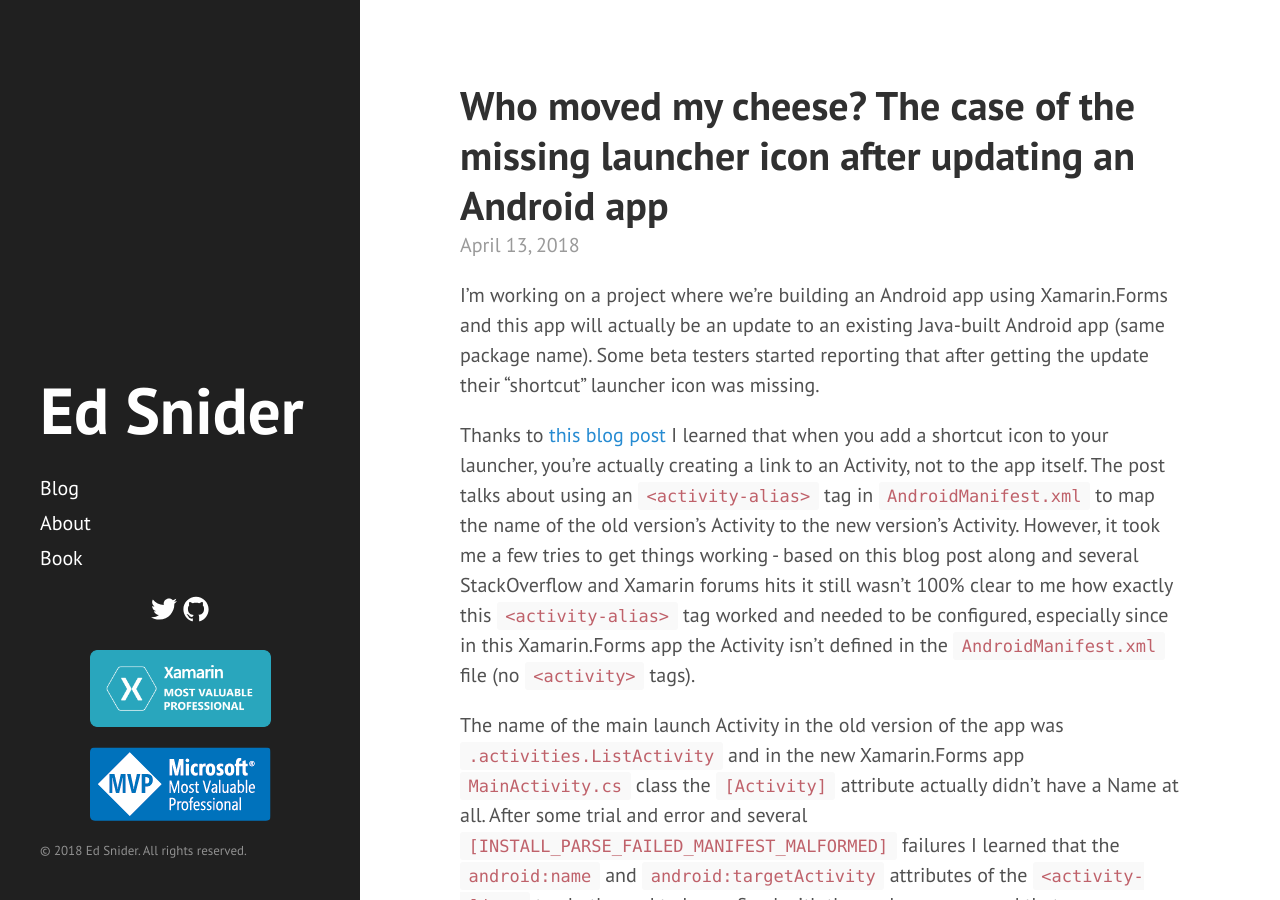
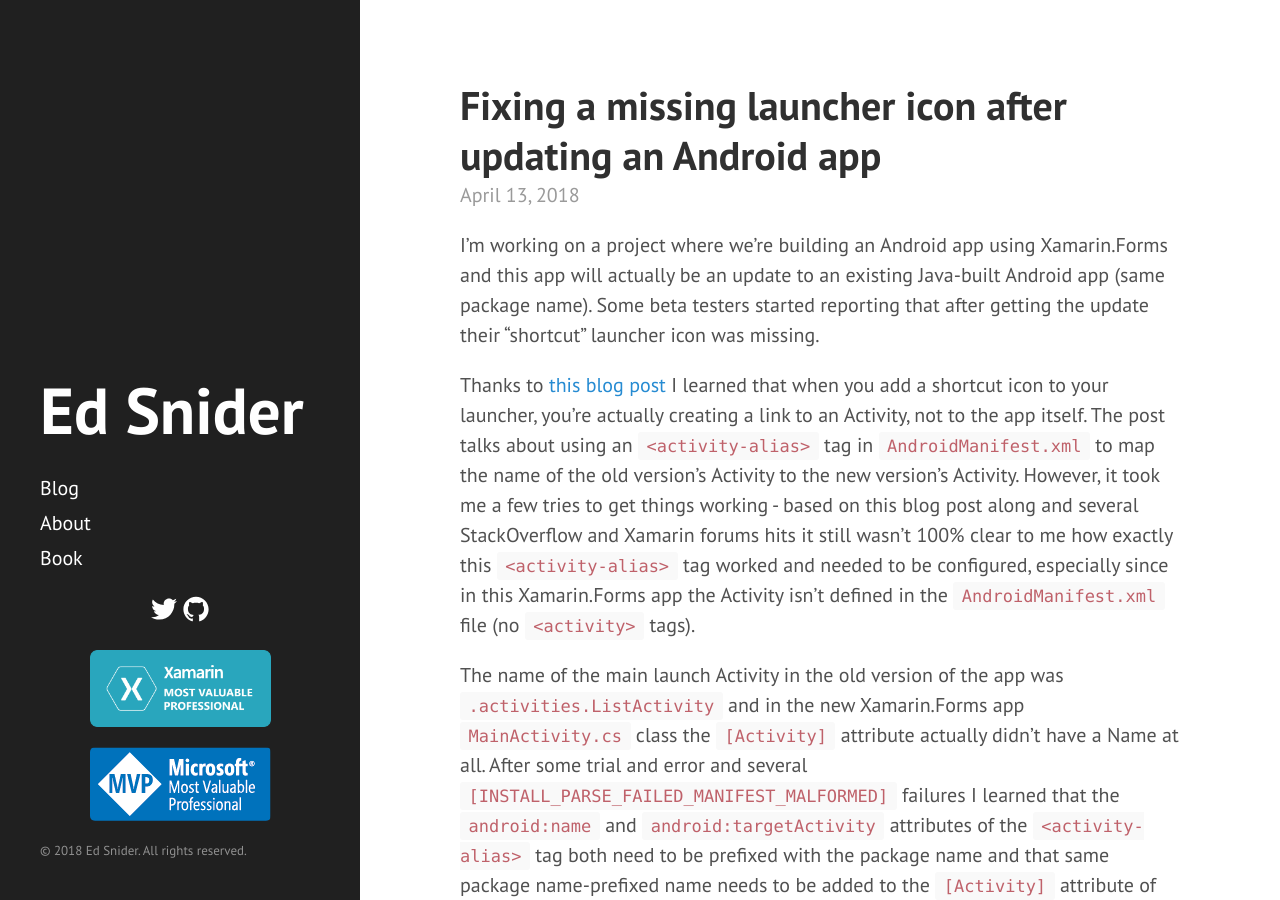
Before and after one commit to edsnider/edsnider.github.io, a Jekyll site: the page built from _posts/2018-04-13-fixing-a-missing-android-launcher-icon.markdown, in a window 1280 px wide and 900 px high. Built offline with Jekyll 4.4.1, drawn with Linux system fonts in a browser that asks for light colours; part of the change alters nothing that is shown.

Commit message:
updated post title and url

```diff
--- a/_posts/2018-04-13-who-moved-my-cheese-the-case-of-the-missing-android-launcher-icon.markdown
+++ b/_posts/2018-04-13-fixing-a-missing-android-launcher-icon.markdown
@@ -1,6 +1,7 @@
 ---
 layout: post
-title:  "Who moved my cheese? The case of the missing launcher icon after updating an Android app"
+title:  "Fixing a missing launcher icon after updating an Android app"
+redirect_from: /2018/04/13/who-moved-my-cheese-the-case-of-the-missing-android-launcher-icon
 date:   2018-04-13 00:00:00 -0500
 tags: android xamarin xamarin.forms
 excerpt_separator: <!--more-->
```
